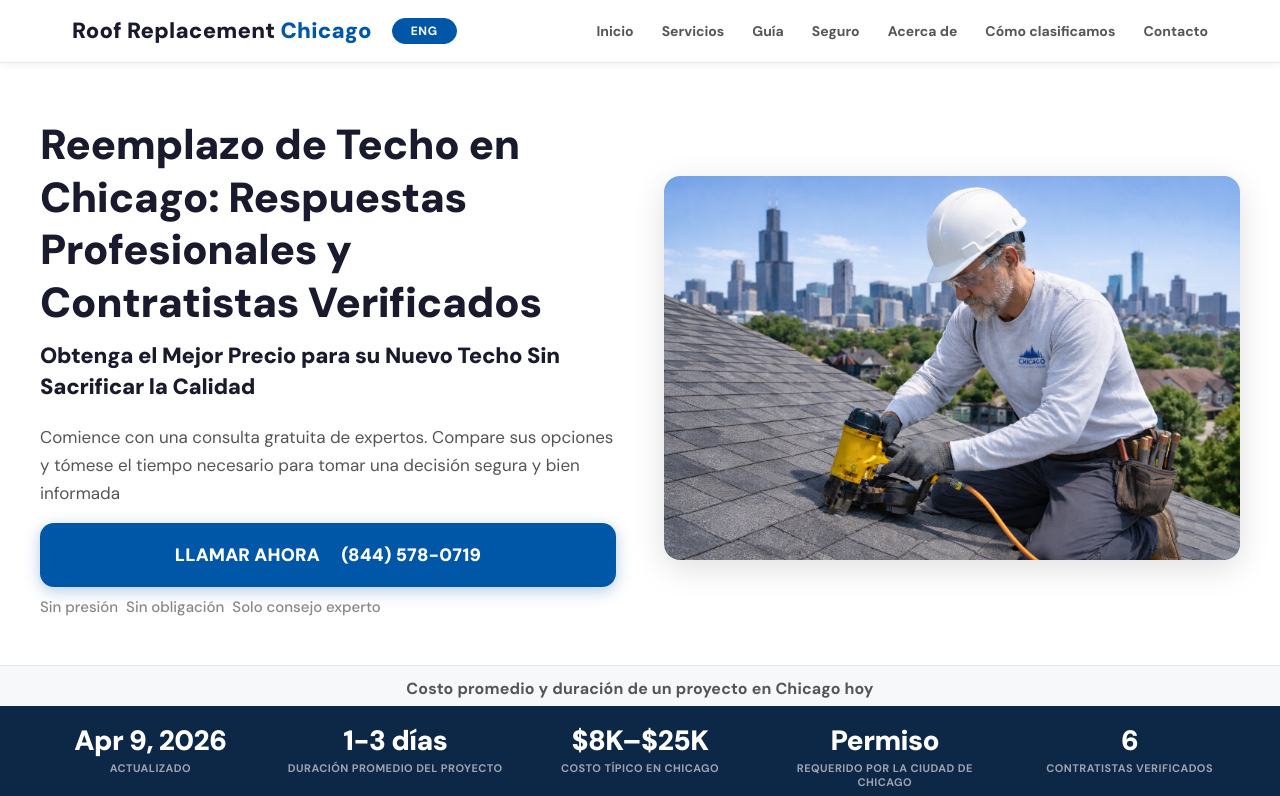
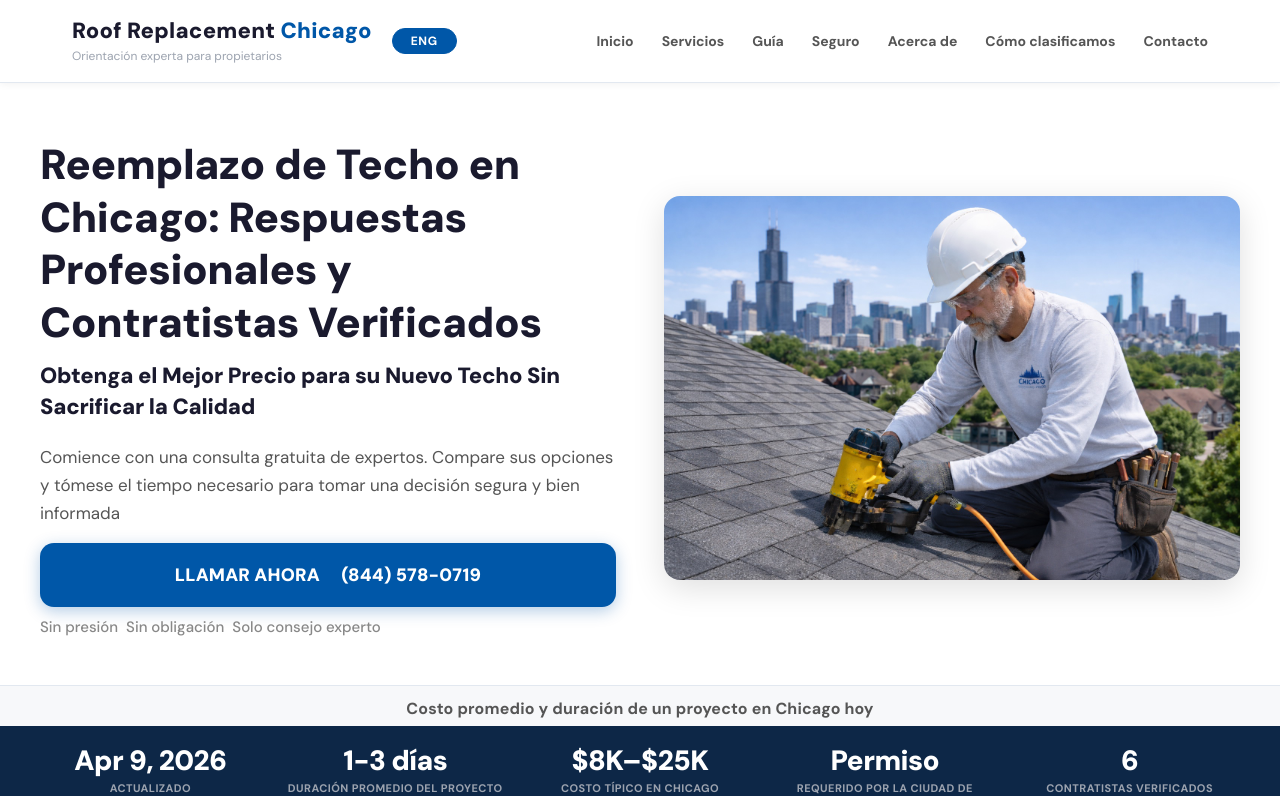
Before and after one commit to dm100usa-oss/roofreplacementchicago, a Next.js app: page /es in a window 1280 px wide. Shown: the top 796 px of the page. Built offline with nearby package versions, Linux system fonts and the light colour scheme.

Commit message:
Update Header.tsx

```diff
--- a/src/components/Header.tsx
+++ b/src/components/Header.tsx
@@ -36,9 +36,14 @@ export default function Header() {
       <header className={styles.header}>
         <div className={styles.inner}>
           <div className={styles.logoWrap}>
-            <Link href={isEs ? '/es' : '/'} className={styles.logo}>
-              Roof Replacement <span>Chicago</span>
-            </Link>
+            <div>
+              <Link href={isEs ? '/es' : '/'} className={styles.logo}>
+                Roof Replacement <span>Chicago</span>
+              </Link>
+              <div style={{ fontSize: '12px', fontWeight: 400, color: '#9ca3af', marginTop: '4px' }}>
+                {isEs ? 'Orientación experta para propietarios' : 'Expert guidance for homeowners'}
+              </div>
+            </div>
             <Link href={togglePath} className={isEs ? styles.langBtnEng : styles.langBtnEsp}>
               {isEs ? 'ENG' : 'ESP'}
             </Link>
```
